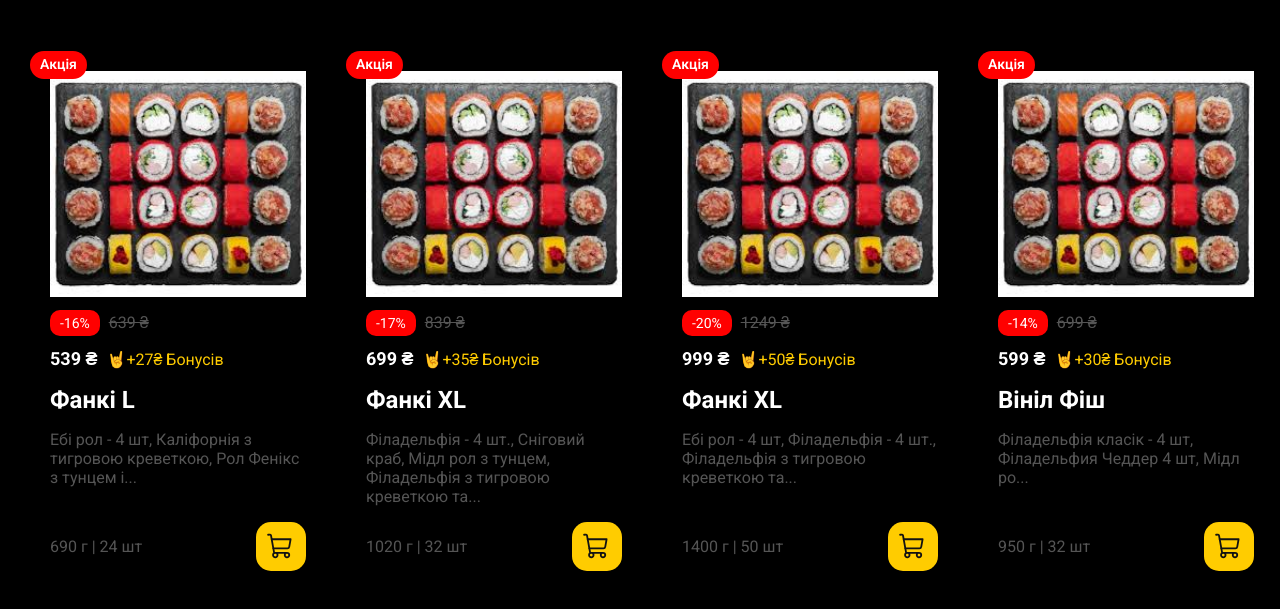
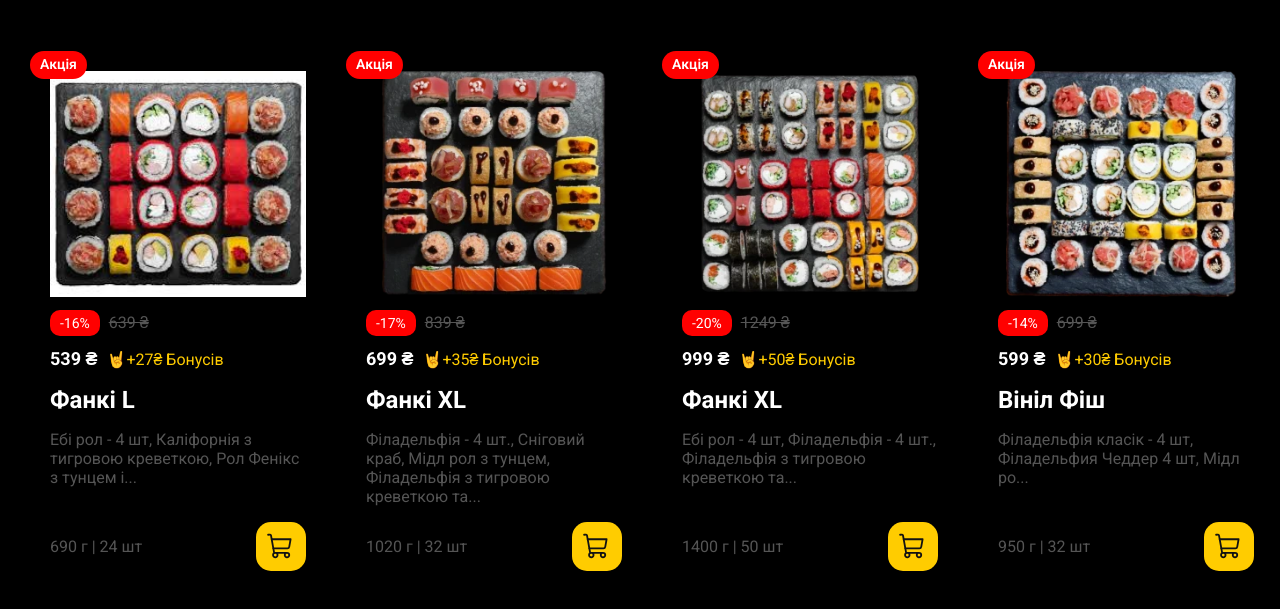
Before and after one commit to AlexP41/Class-Work-01.03.2025, a plain HTML site: page index.html in a window 1280 px wide. Shown: the part 69-678 px from the top of the page. Drawn offline with Linux system fonts and the light colour scheme.

Commit message:
Commit 2

```diff
--- a/index.html
+++ b/index.html
@@ -193,7 +193,7 @@
 
 
       <div class="card">
-        <img src="sushi-1.jpg" alt="Sushi" class="sushi-image" />
+        <img src="sushi-2.jpg" alt="Sushi" class="sushi-image" />
 
         <div>
           <span class="discount">-17%</span>
@@ -224,7 +224,7 @@
 
 
       <div class="card">
-        <img src="sushi-1.jpg" alt="Sushi" class="sushi-image" />
+        <img src="sushi-3.jpg" alt="Sushi" class="sushi-image" />
 
         <div>
           <span class="discount">-20%</span>
@@ -252,7 +252,7 @@
 
 
       <div class="card">
-        <img src="sushi-1.jpg" alt="Sushi" class="sushi-image" />
+        <img src="sushi-4.jpg" alt="Sushi" class="sushi-image" />
 
         <div>
           <span class="discount">-14%</span>
```
Also changed, not shown: sushi-2.jpg (added), sushi-3.jpg (added), sushi-4.jpg (added).
